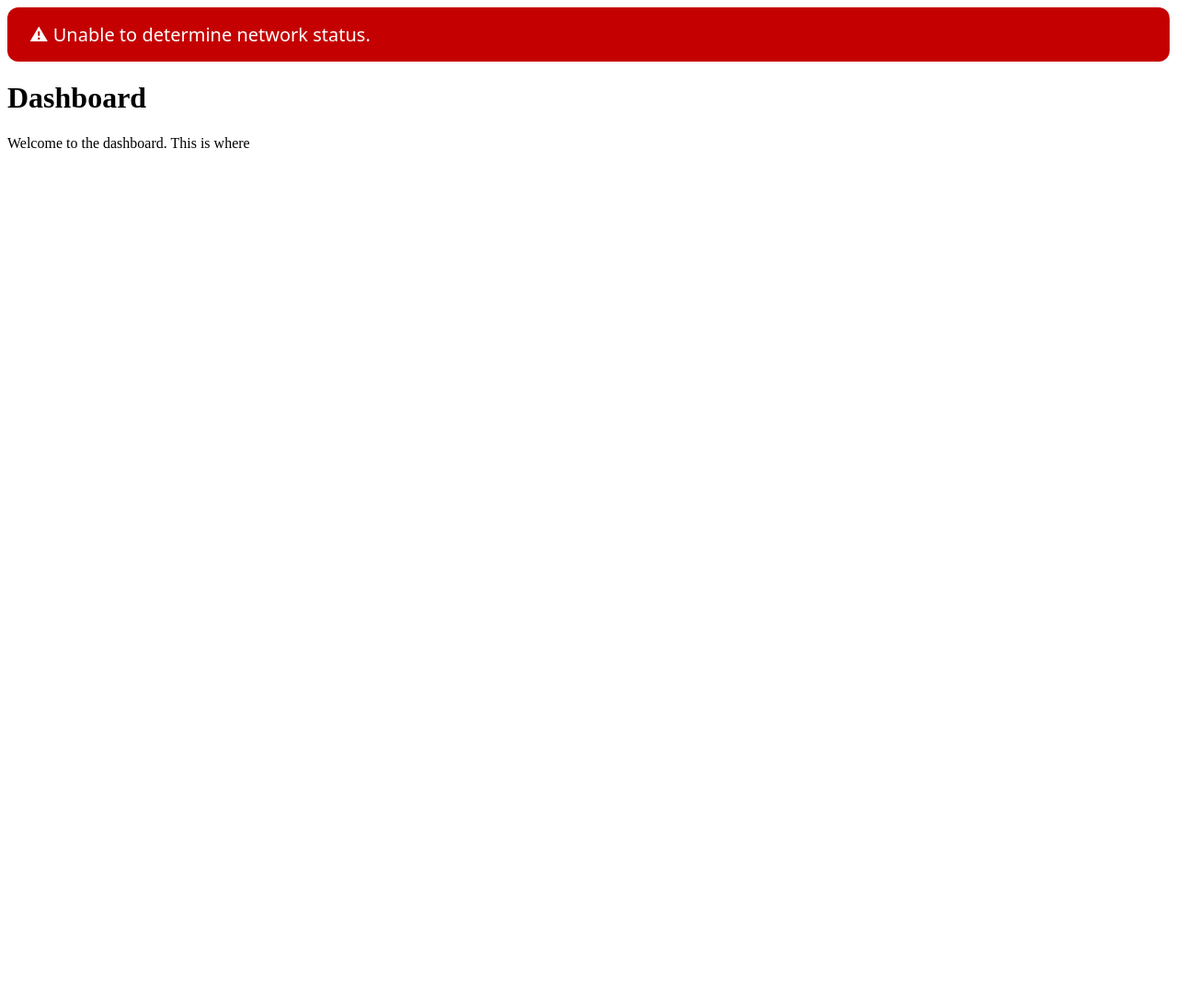
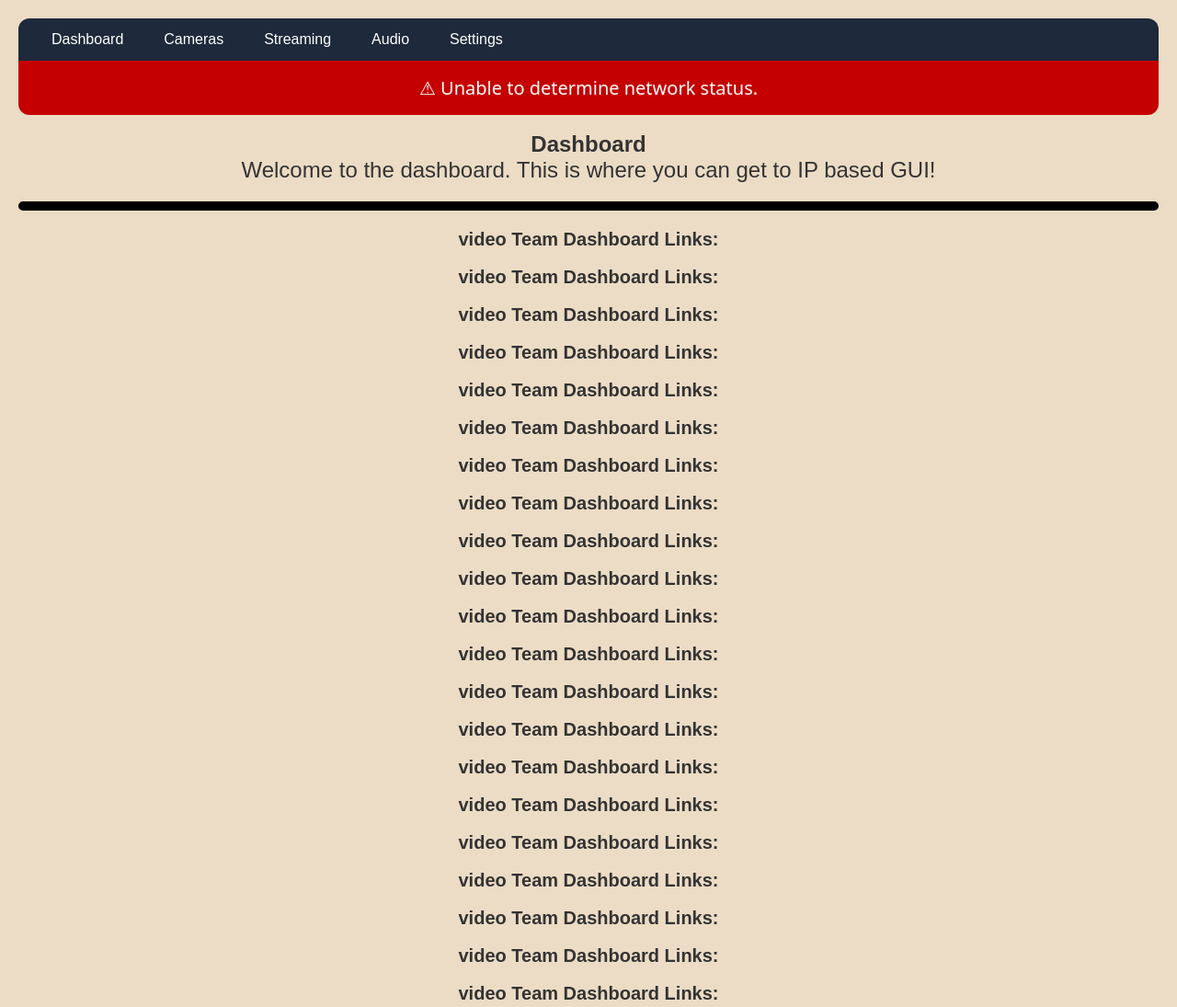
Before and after one commit to coleby41/PVMC-Video-Dashboard, a plain HTML site: page index.html in a window 1280 px wide. Shown: the top 1095 px of the page at 92% size. Before the commit the page ends 800 px from the top, so only its background shows below. Drawn offline with Linux system fonts and the light colour scheme; no server answers.

Commit message:
it might break

```diff
--- a/index.html
+++ b/index.html
@@ -4,19 +4,78 @@
   <meta charset="UTF-8" />
   <title>Dashboard</title>
   <link rel="stylesheet" href="styles/main.css" />
-  <icon rel="icon" type="image/png" href="media/PVMC-logo.png" />
-</head>
+  <link rel="icon" type="image/png" href="media/PVMC-logo.png" />
+  <link rel="stylesheet" href="styles/main2.css" />
 <body>
-
+<nav class="navbar">
+  <ul class="nav-links">
+    <li><a href="index.html">Dashboard</a></li>
+    <li><a href="#">Cameras</a></li>
+    <li><a href="#">Streaming</a></li>
+    <li><a href="#">Audio</a></li>
+    <li><a href="#">Settings</a></li>
+  </ul>
+</nav>
   <!-- Status Banner -->
   <div id="network-banner" class="banner hidden"></div>
 
+  <br>
+
   <!-- Your dashboard content -->
-  <div id="content">
     <h1>Dashboard</h1>
-    <p>Welcome to the dashboard. This is where </p>
-  </div>
+    <p>Welcome to the dashboard. This is where you can get to IP based GUI!</p>
+<hr>
 
+<h2>video Team Dashboard Links:</h2>
+<br>
+<h2>video Team Dashboard Links:</h2>
+<br>
+<h2>video Team Dashboard Links:</h2>
+<br>
+<h2>video Team Dashboard Links:</h2>
+<br>
+<h2>video Team Dashboard Links:</h2>
+<br>
+<h2>video Team Dashboard Links:</h2>
+<br>
+<h2>video Team Dashboard Links:</h2>
+<br>
+<h2>video Team Dashboard Links:</h2>
+<br>
+<h2>video Team Dashboard Links:</h2>
+<br>
+<h2>video Team Dashboard Links:</h2>
+<br>
+<h2>video Team Dashboard Links:</h2>
+<br>
+<h2>video Team Dashboard Links:</h2>
+<br>
+<h2>video Team Dashboard Links:</h2>
+<br>
+<h2>video Team Dashboard Links:</h2>
+<br>
+<h2>video Team Dashboard Links:</h2>
+<br>
+<h2>video Team Dashboard Links:</h2>
+<br>
+<h2>video Team Dashboard Links:</h2>
+<br>
+<h2>video Team Dashboard Links:</h2>
+<br>
+<h2>video Team Dashboard Links:</h2>
+<br>
+<h2>video Team Dashboard Links:</h2>
+<br>
+<h2>video Team Dashboard Links:</h2>
+<br>
+<h2>video Team Dashboard Links:</h2>
+<br>
+<h2>video Team Dashboard Links:</h2>
+<br>
+<h2>video Team Dashboard Links:</h2>
+
+
+<!--THIS IS FOR THE BACKEND SEREVR NETWORK CHECK-->
   <script src="scripts/campus-check.js"></script>
 </body>
 </html>
--- a/scripts/campus-check.js
+++ b/scripts/campus-check.js
@@ -5,7 +5,7 @@ async function checkCampus() {
     const res = await fetch('https://api.ipify.org?format=json');
     const { ip } = await res.json();
 
-    const campusIPs = ["98.101.68.66","98.121.160.220"];
+    const campusIPs = ["98.101.68.66"];
 
     const onCampus = campusIPs.includes(ip);
 
--- a/styles/main.css
+++ b/styles/main.css
@@ -2,12 +2,16 @@
   box-sizing: border-box;
   width: 100%;
   padding: 16px 24px;
-  border-radius: 12px;
+  border-top-left-radius: 0;
+  border-top-right-radius: 0;
+  border-bottom-left-radius: 12px;
+  border-bottom-right-radius: 12px;
   font-family: system-ui, -apple-system, BlinkMacSystemFont, sans-serif;
   font-size: 20px;
   position: sticky;
   top: 0;
   z-index: 1000;
+  text-align: center;
 }
 
 .banner.red {
--- /dev/null
+++ b/styles/main2.css
@@ -0,0 +1,78 @@
+* {
+  margin: 0;
+  padding: 0;
+  box-sizing: border-box;
+  font-family: Arial, sans-serif;
+}
+
+.navbar {
+  display: flex;
+  justify-content: space-between;
+  align-items: center;
+  background-color: #1e293b;
+  padding: 14px 24px;
+  color: white;
+  border-top-left-radius: 12px;     /* top-left corner square */
+  border-top-right-radius: 12px;    /* top-right corner square */
+  border-bottom-left-radius: 0px;  /* bottom-left rounded */
+  border-bottom-right-radius: 0px; /* bottom-right rounded */
+}
+
+.nav-brand {
+  font-size: 1.3rem;
+  font-weight: bold;
+}
+
+.nav-links {
+  list-style: none;
+  display: flex;       /* horizontal */
+  gap: 20px;
+}
+
+.nav-links a {
+  color: white;
+  text-decoration: none;
+  padding: 8px 12px;
+  border-radius: 6px;
+  transition: background 0.3s;
+}
+
+.nav-links a:hover {
+  background-color: #334155;
+}
+
+.nav-brand a:active {
+  background-color: #04AA6D;
+}
+
+
+body {
+    background-color: #ecdcc5;
+    margin: 20px;
+}
+h1 {
+    color: #333;
+    font-family: Arial, sans-serif;
+    font-size: 24px;
+    text-align: center;
+}
+
+p {
+    color: #333;
+    font-family: Arial, sans-serif;
+    font-size: 24px;
+    text-align: center;
+}
+
+hr {
+    margin: 20px 0;
+    border: 5px solid #000000;
+    border-radius: 5px;
+}
+
+h2 {
+    color: #333;
+    font-family: Arial, sans-serif;
+    font-size: 20px;
+    text-align: center;
+}
```
